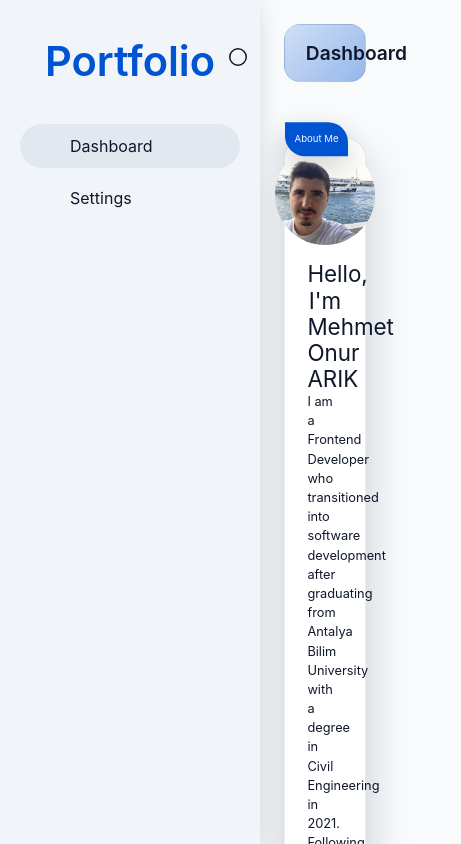
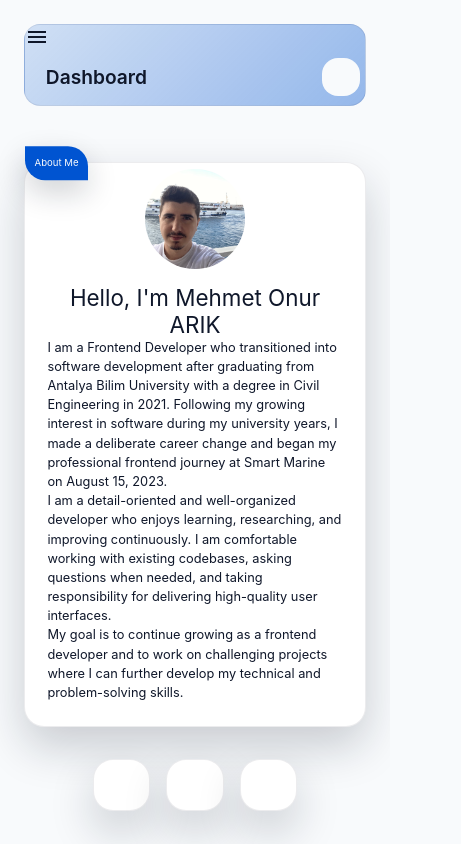
Before and after one commit to OnurArk/portfolio, a Next.js app: page / in a window 390 px wide. Shown: the top 844 px of the page, 461 px wide, since content can reach past the window. Built offline with nearby package versions, Linux system fonts and the light colour scheme; some icons are missing; what @mui/material-nextjs would draw is missing.

Commit message:
refactor: integrate isUnderSmall state into AppBar, AppShell, and Sidebar components for enhanced layout responsiveness

```diff
--- a/src/components/layout/AppBar.tsx
+++ b/src/components/layout/AppBar.tsx
@@ -10,7 +10,7 @@ import { Icon } from "@iconify/react";
 
 export function AppBar() {
   const pathname = usePathname();
-  const { mode, setMode, colors } = useThemeSettings();
+  const { mode, setMode, colors, setIsNavOpen , isUnderSmall} = useThemeSettings();
   const t = useTranslations();
   const theme = useTheme();
   const isLarge = useMediaQuery(theme.breakpoints.up("lg"));
@@ -32,7 +32,9 @@ export function AppBar() {
         color: colors.text,
         userSelect: "none",
       }}
-    ><Box sx={{display: "flex", justifyContent: "space-between", alignItems: "center", paddingX: {xs: 0.6, sm: 1, md: 1.5, lg: 2}}}>
+    >
+      <Icon icon="material-symbols:menu" width={24} height={24} onClick={() => setIsNavOpen(pre => !pre)} />
+      <Box sx={{display: "flex", justifyContent: "space-between", alignItems: "center", paddingX: {xs: 0.6, sm: 1, md: 1.5, lg: 2}}}>
        <Toolbar >
          <Box  sx={{display: "flex", flexDirection: "column"}}>
           <Typography  sx={{ fontWeight: 600, fontSize: {xs: "1.2rem", sm: "1.3rem", md: "1.4rem", lg: "1.6rem"}}}>{t(NAV_ITEMS.find((item) => item.href === pathname)?.labelKey ?? "nav.home")}</Typography>
--- a/src/components/layout/AppShell.tsx
+++ b/src/components/layout/AppShell.tsx
@@ -7,7 +7,9 @@ import { AppBar } from "@/components/layout/AppBar";
 import { useThemeSettings } from "@/contexts/ThemeSettingsContext";
 
 export function AppShell({ children }: { children: React.ReactNode }) {
-  const { navWidth } = useThemeSettings();
+  const { navWidth, isUnderSmall } = useThemeSettings();
+
+const width = isUnderSmall ? 0 : navWidth;
 
   return (
 
@@ -27,8 +29,8 @@ export function AppShell({ children }: { children: React.ReactNode }) {
             flexGrow: 1,
             padding: { xs: 3, md: 5 },
             maxWidth: "1800px",
-            marginLeft: { xs: `${navWidth}px`, md: `${navWidth}px` },
-            width: { xs: `calc(100% - ${navWidth}px)`, md: `calc(100% - ${navWidth}px)` },
+            marginLeft: { xs: `${width}px`, md: `${width}px` },
+            width: { xs: `calc(100% - ${width}px)`, md: `calc(100% - ${width}px)` },
             display: "flex",
             flexDirection: "column",
             transition: "all 0.3s ease",
--- a/src/components/layout/Sidebar.tsx
+++ b/src/components/layout/Sidebar.tsx
@@ -18,7 +18,7 @@ const [titleLogo, setTitleLogo] = useState<"Portfolio" | "P">("Portfolio");
 
 
   const pathname = usePathname();
-  const { custom, isNavOpen, setIsNavOpen ,navWidth, isNavHover, setIsNavHover} = useThemeSettings();
+  const { custom, isNavOpen, setIsNavOpen ,navWidth, isNavHover, setIsNavHover, isUnderSmall} = useThemeSettings();
   const t = useTranslations();
 
   const theme = useTheme();
@@ -68,6 +68,9 @@ const [titleLogo, setTitleLogo] = useState<"Portfolio" | "P">("Portfolio");
           overflowX: "hidden",
           gap: 3,
           transition: "all 0.3s ease",
+          ...(isUnderSmall && !isNavOpen && {
+            display: "none",
+          }),
         }}
         onMouseEnter={() => !isNavOpen && setIsNavHover(true)}
         onMouseLeave={() => !isNavOpen && setIsNavHover(false)}
--- a/src/contexts/ThemeSettingsContext.tsx
+++ b/src/contexts/ThemeSettingsContext.tsx
@@ -11,6 +11,7 @@ import {
   useState,
 } from "react";
 import { CssBaseline, ThemeProvider, useMediaQuery } from "@mui/material";
+import { useTheme } from "@mui/material/styles";
 
 import {
   DEFAULT_THEME_COLORS,
@@ -51,6 +52,8 @@ const defaultState: StoredThemeState = {
 };
 
 const VALID_MODES: ThemeMode[] = ["light", "dark"];
+
+
 
 const sanitizeState = (value: unknown): StoredThemeState | null => {
   if (!value || typeof value !== "object") return null;
@@ -100,6 +103,7 @@ type ThemeSettingsContextValue = {
   navWidth: number;
   isNavHover: boolean;
   setIsNavHover: (isNavHover: boolean) => void;
+  isUnderSmall: boolean;
 };
 
 const ThemeSettingsContext = createContext<ThemeSettingsContextValue>({
@@ -119,6 +123,7 @@ const ThemeSettingsContext = createContext<ThemeSettingsContextValue>({
   navWidth: 260,
   isNavHover: false,
   setIsNavHover: () => undefined,
+  isUnderSmall: false,
 });
 
 export function ThemeSettingsProvider({ children }: PropsWithChildren) {
@@ -126,8 +131,11 @@ export function ThemeSettingsProvider({ children }: PropsWithChildren) {
   const [state, setState] = useState<StoredThemeState>(defaultState);
   const [hydrated, setHydrated] = useState(false);
 
-  const [isNavOpen, setIsNavOpen] = useState(false);
+  const [isNavOpen, setIsNavOpen] = useState<boolean>(false);
   const [isNavHover, setIsNavHover] = useState<boolean>(false);
+
+  const themeHook = useTheme();
+  const isUnderSmall = useMediaQuery(themeHook.breakpoints.down("sm"));
 
   const navWidth = isNavOpen || isNavHover ? 260 : 60;
 
@@ -342,6 +350,7 @@ export function ThemeSettingsProvider({ children }: PropsWithChildren) {
       navWidth,
       isNavHover,
       setIsNavHover,
+      isUnderSmall,
     }),
     [
       palette,
@@ -360,6 +369,7 @@ export function ThemeSettingsProvider({ children }: PropsWithChildren) {
       navWidth,
       isNavHover,
       setIsNavHover,
+      isUnderSmall,
     ]
   );
 
```
